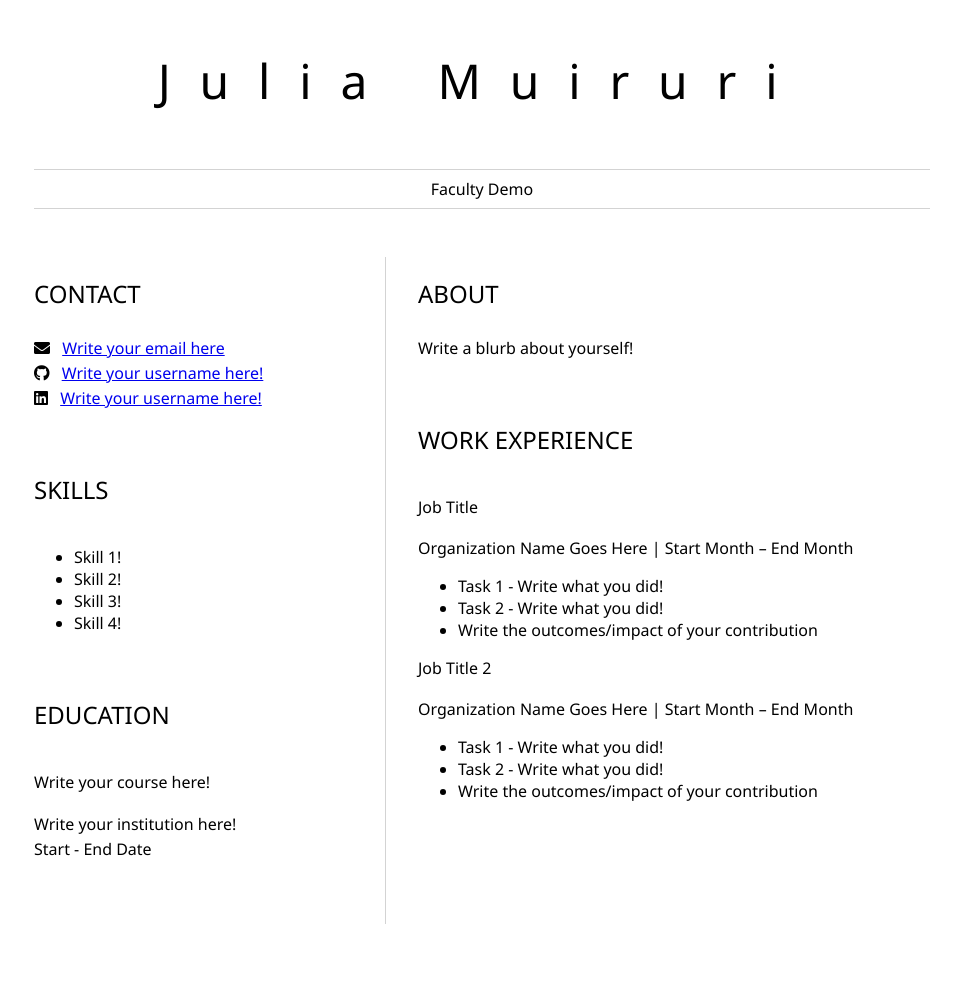
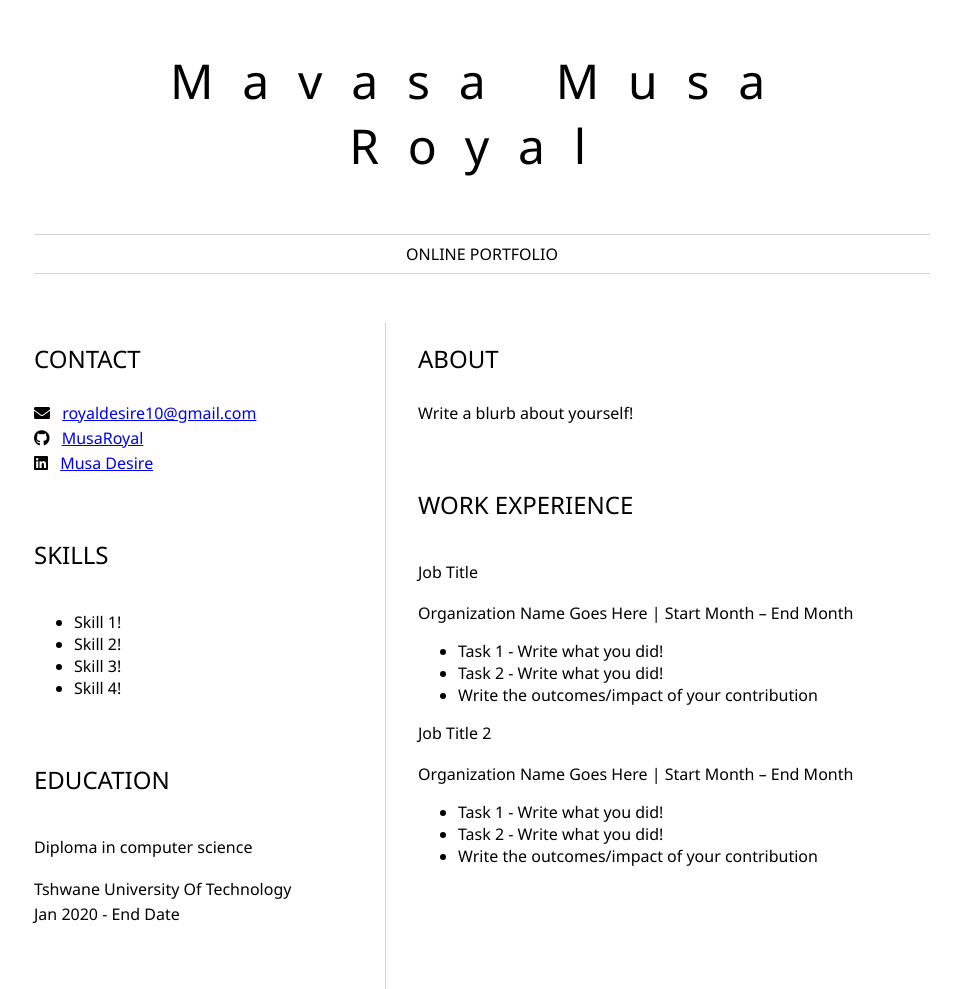
Before and after one commit to Musaroyal/Personal_resume, a plain HTML site: page index.html in a window 1280 px wide. Shown: the whole page, without its empty margins (158-1119 px from the left). Before the commit the page ends 924 px from the top, so only its background shows below. Drawn offline with Linux system fonts and the light colour scheme.

Commit message:
save the temp

```diff
--- a/index.html
+++ b/index.html
@@ -8,9 +8,9 @@
 	<body>
 		<header id="header">
 			<!-- resume header with your name and title -->
-			<h1>Julia Muiruri</h1>
+			<h1>Mavasa Musa Royal</h1>
 			<hr>
-			Faculty Demo
+			ONLINE PORTFOLIO
 			<hr>
 		</header>
 		<main>
@@ -20,15 +20,15 @@
 					<!-- contact info including social media -->
                     <p>
                         <i class="fa fa-envelope" aria-hidden="true"></i>
-                        <a href="mailto:username@domain.top-level domain">Write your email here</a>
+                        <a href="mailto:username@domain.top-level domain">royaldesire10@gmail.com</a>
                     </p>
                     <p>
                         <i class="fab fa-github" aria-hidden="true"></i>
-                        <a href="github.com/yourGitHubUsername">Write your username here!</a>
+                        <a href="github.com/yourGitHubUsername">MusaRoyal</a>
                     </p>
                     <p>
                         <i class="fab fa-linkedin" aria-hidden="true"></i>
-                        <a href="linkedin.com/yourLinkedInUsername">Write your username here!</a>
+                        <a href="linkedin.com/yourLinkedInUsername">Musa Desire</a>
                     </p>
 				</section>
 				<section>
@@ -44,12 +44,12 @@
 				<section>
 					<h2>EDUCATION</h2>
 					<!-- your education -->
-                    <h3>Write your course here!</h3>
+                    <h3>Diploma in computer science</h3>
                     <p>
-                        Write your institution here!
+                       Tshwane University Of Technology
                     </p>
                     <p>
-                        Start - End Date
+                        Jan 2020 - End Date
                     </p>
 				</section>
 			</article>
```
